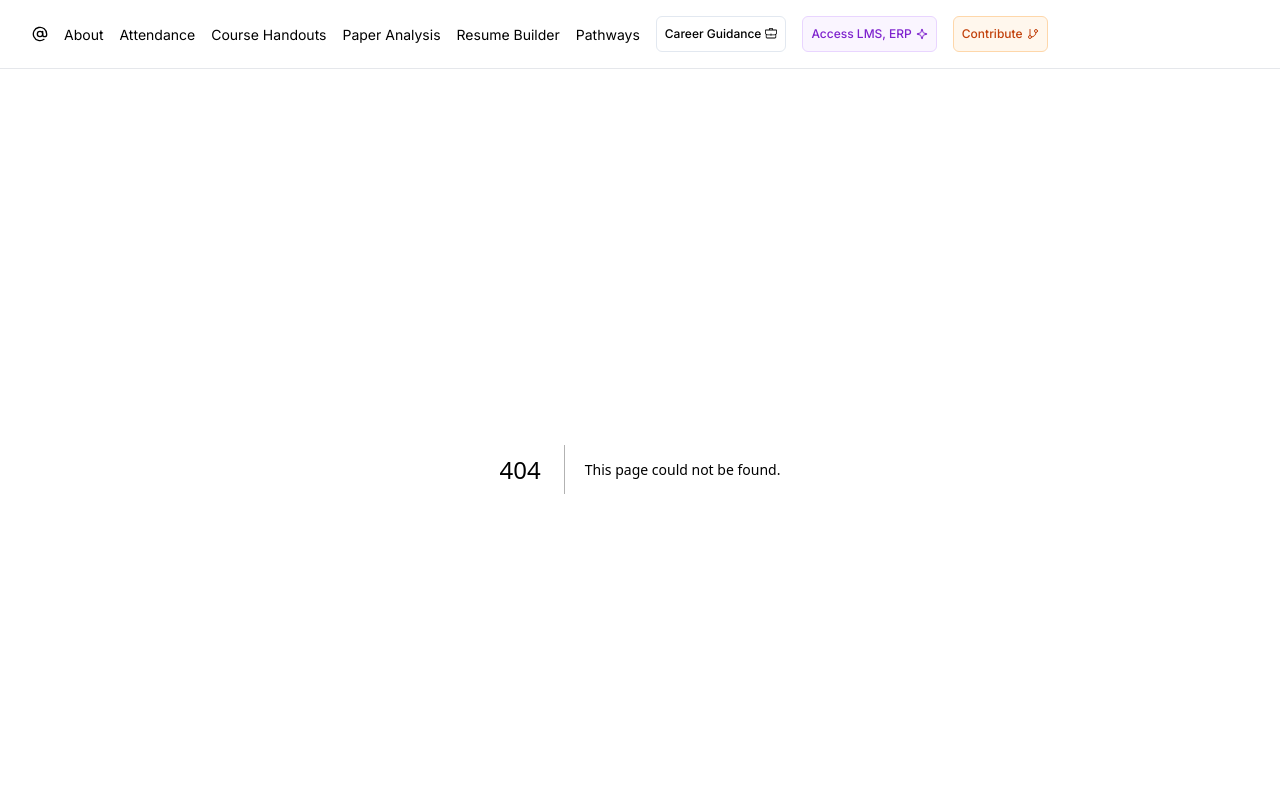
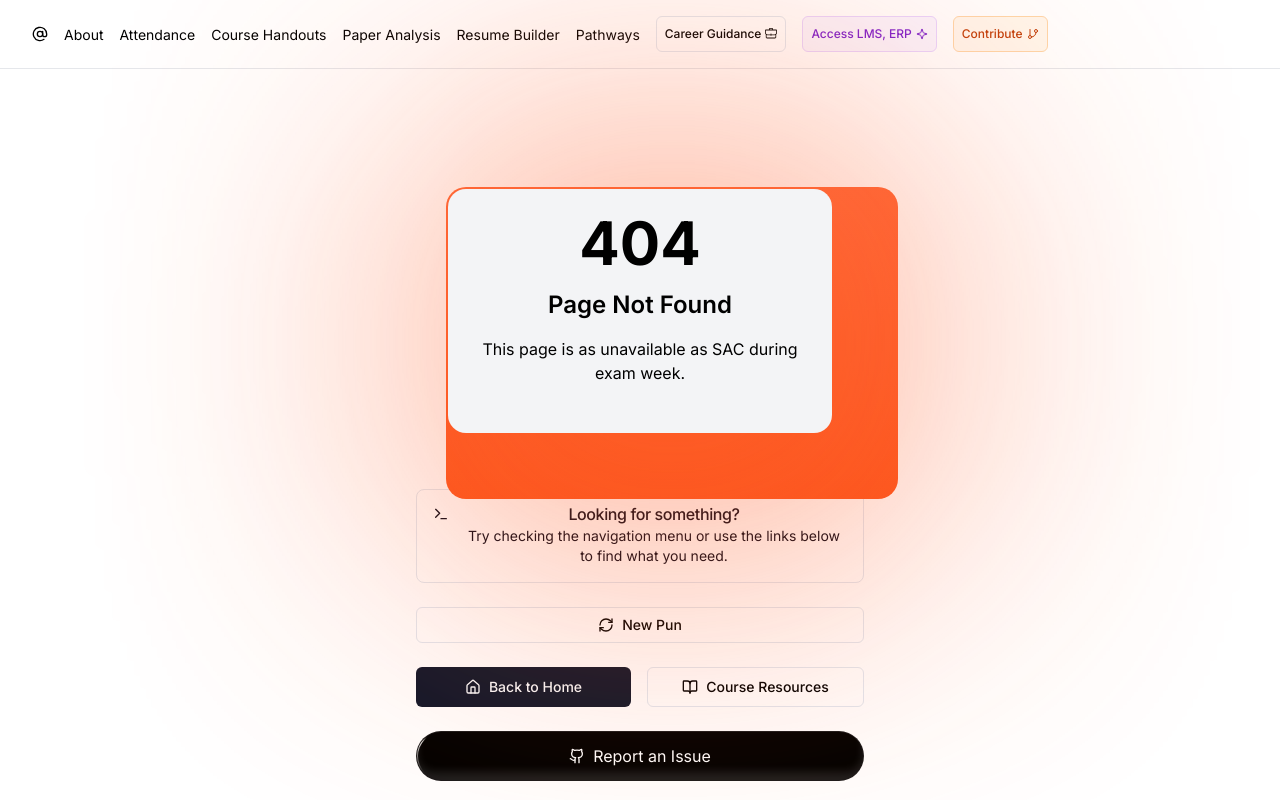
Before and after one commit to HUSAM-07/AccessX, a Next.js app: page /error-universal in a window 1280 px wide. Before the commit this address had no page. Shown: the top 800 px of the page. Built offline with nearby package versions, Linux system fonts and the light colour scheme.

Commit message:
added universal-error page & removed "Filter By PS Type" button on the Companies List/Career Guidance Page

```diff
--- a/src/app/career/page.tsx
+++ b/src/app/career/page.tsx
@@ -39,11 +39,6 @@ import {
   PaginationPrevious,
 } from "@/components/ui/pagination"
 
-const sortOptions = [
-  { value: "ps1", label: "PS-1" },
-  { value: "ps2", label: "PS-2" },
-]
-
 type Company = {
   "Company Name": string;
   Stipend: string;
@@ -61,37 +56,66 @@ export default function CareerPage() {
   const [value, setValue] = useState("")
   const [currentPage, setCurrentPage] = useState(1)
   const companiesPerPage = 5
-  const { data: companies, error } = useSWR<Company[]>('/companies.csv', fetcher)
+  const { data: companies = [], error } = useSWR<Company[]>('/companies.csv', fetcher)
 
   const sortedCompanies = useMemo(() => {
-    if (!companies) return [];
+    try {
+      if (!Array.isArray(companies)) {
+        console.error("Companies data is not an array:", companies);
+        return [];
+      }
 
-    let sorted = [...companies];
+      return [...companies];
+    } catch (error) {
+      console.error("Error processing companies:", error);
+      window.location.href = '/error-universal';
+      return [];
+    }
+  }, [companies]);
 
-    if (value === "ps1") {
-      sorted = sorted.filter(company => company["Hires In"].toLowerCase().includes("ps-1"));
-    } else if (value === "ps2") {
-      sorted = sorted.filter(company => company["Hires In"].toLowerCase().includes("ps-2"));
+  const paginatedCompanies = useMemo(() => {
+    try {
+      if (!Array.isArray(sortedCompanies)) {
+        return [];
+      }
+      const startIndex = (currentPage - 1) * companiesPerPage;
+      return sortedCompanies.slice(startIndex, startIndex + companiesPerPage);
+    } catch (error) {
+      console.error("Error paginating companies:", error);
+      return [];
     }
+  }, [sortedCompanies, currentPage, companiesPerPage]);
 
-    return sorted;
-  }, [companies, value]);
+  const totalPages = useMemo(() => {
+    try {
+      if (!Array.isArray(sortedCompanies)) {
+        return 1;
+      }
+      return Math.max(1, Math.ceil(sortedCompanies.length / companiesPerPage));
+    } catch (error) {
+      console.error("Error calculating total pages:", error);
+      return 1;
+    }
+  }, [sortedCompanies, companiesPerPage]);
 
   useEffect(() => {
     setCurrentPage(1);
   }, [value]);
 
-  const paginatedCompanies = useMemo(() => {
-    const startIndex = (currentPage - 1) * companiesPerPage
-    return sortedCompanies.slice(startIndex, startIndex + companiesPerPage)
-  }, [sortedCompanies, currentPage])
+  useEffect(() => {
+    if (error) {
+      console.error("Error fetching companies data:", error);
+      window.location.href = '/error-universal';
+    }
+  }, [error]);
 
-  const totalPages = useMemo(() => {
-    return Math.ceil(sortedCompanies.length / companiesPerPage)
-  }, [sortedCompanies])
-
-  if (error) return <div>Failed to load</div>
-  if (!companies) return <div>Loading...</div>
+  if (!companies || companies.length === 0) {
+    return (
+      <div className="flex items-center justify-center min-h-[400px]">
+        <p className="text-gray-600">Loading companies...</p>
+      </div>
+    );
+  }
 
   const sections = [
     { id: "about", title: "Who Are We" },
@@ -241,12 +265,12 @@ export default function CareerPage() {
                       <h4 className="text-lg font-semibold mb-2">Amsal Sir</h4>
                       <p className="text-gray-600 text-sm mb-4">Specializing in placement guidance and career development strategies</p>
                       <ShimmerButton
-                        onClick={() => window.open('https://calendly.com/uni-husam/consulation-call', '_blank')}
+                        onClick={() => window.location.href = '/error-universal'}
                         shimmerColor="#ffffff"
                         background="linear-gradient(135deg, #fc4707 0%, #ff6b3d 100%)"
                         className="font-medium px-4 py-2 rounded-full text-white text-sm w-full sm:w-auto"
                       >
-                        Amsal Sir
+                        Schedule Meeting
                       </ShimmerButton>
                     </div>
                   </div>
@@ -262,12 +286,12 @@ export default function CareerPage() {
                       <h4 className="text-lg font-semibold mb-2">Abdul Razzak Sir</h4>
                       <p className="text-gray-600 text-sm mb-4">Focusing on internship opportunities and industry connections</p>
                       <ShimmerButton
-                        onClick={() => window.open('https://calendly.com/uni-husam/consulation-call', '_blank')}
+                        onClick={() => window.location.href = '/error-universal'}
                         shimmerColor="#ffffff"
                         background="linear-gradient(135deg, #fc4707 0%, #ff6b3d 100%)"
                         className="font-medium px-4 py-2 rounded-full text-white text-sm w-full sm:w-auto"
                       >
-                        Abdul Razzak Sir
+                        Schedule Meeting
                       </ShimmerButton>
                     </div>
                   </div>
@@ -283,52 +307,10 @@ export default function CareerPage() {
         <h2 className="text-2xl font-semibold mb-6">List of Companies</h2>
         <div className="bg-white rounded-2xl shadow-sm border border-gray-100 overflow-hidden hover:border-[#fc4707] transition-colors">
           <div className="p-6">
-            <div className="flex flex-col sm:flex-row justify-between items-center mb-6 gap-4">
+            <div className="flex justify-end mb-6">
               <p className="text-sm text-gray-500">
                 Found {sortedCompanies.length} companies
               </p>
-              <Popover open={open} onOpenChange={setOpen}>
-                <PopoverTrigger asChild>
-                  <Button
-                    variant="outline"
-                    role="combobox"
-                    aria-expanded={open}
-                    className="w-[200px] justify-between rounded-full hover:border-[#fc4707] hover:text-[#fc4707] transition-colors"
-                  >
-                    {value
-                      ? `Filter: ${sortOptions.find((option) => option.value === value)?.label}`
-                      : "Filter by PS Type"}
-                    <ChevronsUpDown className="ml-2 h-4 w-4 shrink-0 opacity-50" />
-                  </Button>
-                </PopoverTrigger>
-                <PopoverContent className="w-[200px] p-0" align="end">
-                  <Command>
-                    <CommandInput placeholder="Search PS type..." />
-                    <CommandEmpty>No PS type found.</CommandEmpty>
-                    <CommandGroup heading="Practice School Type">
-                      {sortOptions.map((option) => (
-                        <CommandItem
-                          key={option.value}
-                          value={option.value}
-                          onSelect={(currentValue) => {
-                            setValue(currentValue === value ? "" : currentValue)
-                            setOpen(false)
-                          }}
-                          className="cursor-pointer"
-                        >
-                          <Check
-                            className={cn(
-                              "mr-2 h-4 w-4",
-                              value === option.value ? "opacity-100" : "opacity-0"
-                            )}
-                          />
-                          {option.label}
-                        </CommandItem>
-                      ))}
-                    </CommandGroup>
-                  </Command>
-                </PopoverContent>
-              </Popover>
             </div>
 
             <div className="border rounded-xl overflow-hidden">
--- /dev/null
+++ b/src/app/error-universal/page.tsx
@@ -0,0 +1,99 @@
+'use client'
+
+import { useState, useEffect } from 'react'
+import Link from 'next/link'
+import { Button } from "@/components/ui/button"
+import { ArrowLeft, Github, RefreshCw, Terminal, Home, BookOpen } from 'lucide-react'
+import {
+  Alert,
+  AlertDescription,
+  AlertTitle,
+} from "@/components/ui/alert"
+import ShimmerButton from "@/components/magicui/shimmer-button"
+import { NeonGradientCard } from "@/components/ui/neon-gradient-card"
+
+const puns = [
+  "Oops! Looks like this page took a coffee break at the BITS cafe!",
+  "404: This page is as elusive as a free slot in your timetable!",
+  "This page went for PS2 and forgot to return.",
+  "Houston, we have a problem. This page is as lost as a freshman in C-Block!",
+  "404: Like missing attendance, this page isn't where it should be.",
+  "This page is taking a power nap in the library.",
+  "Error 404: This page is still stuck in online classes.",
+  "Looks like this page took a wrong turn at the Academic Block.",
+  "404: This page is as mysterious as the campus cats!",
+  "This page is probably in a lab practical right now.",
+  "Error: This page is busier than the cafeteria during lunch break.",
+  "404: This page went for a walk to lighthouse and got lost.",
+  "This page is as unavailable as SAC during exam week.",
+  "Oops! This page is running on BITS time (always 5 minutes late).",
+  "404: Like the campus WiFi, this page is temporarily unavailable.",
+];
+
+export default function UniversalError() {
+  const [pun, setPun] = useState('')
+
+  const getRandomPun = () => {
+    const randomIndex = Math.floor(Math.random() * puns.length)
+    setPun(puns[randomIndex])
+  }
+
+  useEffect(() => {
+    getRandomPun()
+  }, [])
+
+  return (
+    <div className="flex flex-col items-center justify-center min-h-screen p-4 text-center bg-background">
+      <div className="space-y-6 max-w-md">
+        <NeonGradientCard
+          className="p-8"
+          neonColors={{ firstColor: '#fc4707', secondColor: '#ff6b3d' }}
+        >
+          <h1 className="text-6xl font-bold text-primary mb-4">404</h1>
+          <h2 className="text-2xl font-semibold text-foreground mb-4">Page Not Found</h2>
+          <p className="text-muted-foreground mb-6">
+            {pun}
+          </p>
+        </NeonGradientCard>
+
+        <Alert>
+          <Terminal className="h-4 w-4" />
+          <AlertTitle>Looking for something?</AlertTitle>
+          <AlertDescription>
+            Try checking the navigation menu or use the links below to find what you need.
+          </AlertDescription>
+        </Alert>
+
+        <Button variant="outline" size="sm" onClick={getRandomPun} className="w-full">
+          <RefreshCw className="mr-2 h-4 w-4" />
+          New Pun
+        </Button>
+
+        <div className="flex flex-col sm:flex-row justify-center gap-4">
+          <Button asChild variant="default" className="flex-1">
+            <Link href="/" className="inline-flex items-center justify-center">
+              <Home className="mr-2 h-4 w-4" />
+              Back to Home
+            </Link>
+          </Button>
+
+          <Button asChild variant="outline" className="flex-1">
+            <Link href="/course-handouts" className="inline-flex items-center justify-center">
+              <BookOpen className="mr-2 h-4 w-4" />
+              Course Resources
+            </Link>
+          </Button>
+        </div>
+
+        <ShimmerButton
+          className="w-full"
+        >
+          <Link href="https://github.com/HUSAM-07" className="inline-flex items-center justify-center w-full" target="_blank" rel="noopener noreferrer">
+            <Github className="mr-2 h-4 w-4" />
+            Report an Issue
+          </Link>
+        </ShimmerButton>
+      </div>
+    </div>
+  )
+}
--- /dev/null
+++ b/src/components/ui/alert.tsx
@@ -0,0 +1,59 @@
+import * as React from "react"
+import { cva, type VariantProps } from "class-variance-authority"
+
+import { cn } from "@/lib/utils"
+
+const alertVariants = cva(
+  "relative w-full rounded-lg border border-slate-200 p-4 [&>svg~*]:pl-7 [&>svg+div]:translate-y-[-3px] [&>svg]:absolute [&>svg]:left-4 [&>svg]:top-4 [&>svg]:text-slate-950 dark:border-slate-800 dark:[&>svg]:text-slate-50",
+  {
+    variants: {
+      variant: {
+        default: "bg-white text-slate-950 dark:bg-slate-950 dark:text-slate-50",
+        destructive:
+          "border-red-500/50 text-red-500 dark:border-red-500 [&>svg]:text-red-500 dark:border-red-900/50 dark:text-red-900 dark:dark:border-red-900 dark:[&>svg]:text-red-900",
+      },
+    },
+    defaultVariants: {
+      variant: "default",
+    },
+  }
+)
+
+const Alert = React.forwardRef<
+  HTMLDivElement,
+  React.HTMLAttributes<HTMLDivElement> & VariantProps<typeof alertVariants>
+>(({ className, variant, ...props }, ref) => (
+  <div
+    ref={ref}
+    role="alert"
+    className={cn(alertVariants({ variant }), className)}
+    {...props}
+  />
+))
+Alert.displayName = "Alert"
+
+const AlertTitle = React.forwardRef<
+  HTMLParagraphElement,
+  React.HTMLAttributes<HTMLHeadingElement>
+>(({ className, ...props }, ref) => (
+  <h5
+    ref={ref}
+    className={cn("mb-1 font-medium leading-none tracking-tight", className)}
+    {...props}
+  />
+))
+AlertTitle.displayName = "AlertTitle"
+
+const AlertDescription = React.forwardRef<
+  HTMLParagraphElement,
+  React.HTMLAttributes<HTMLParagraphElement>
+>(({ className, ...props }, ref) => (
+  <div
+    ref={ref}
+    className={cn("text-sm [&_p]:leading-relaxed", className)}
+    {...props}
+  />
+))
+AlertDescription.displayName = "AlertDescription"
+
+export { Alert, AlertTitle, AlertDescription }
```
Also changed, not shown: public/sw.js.
